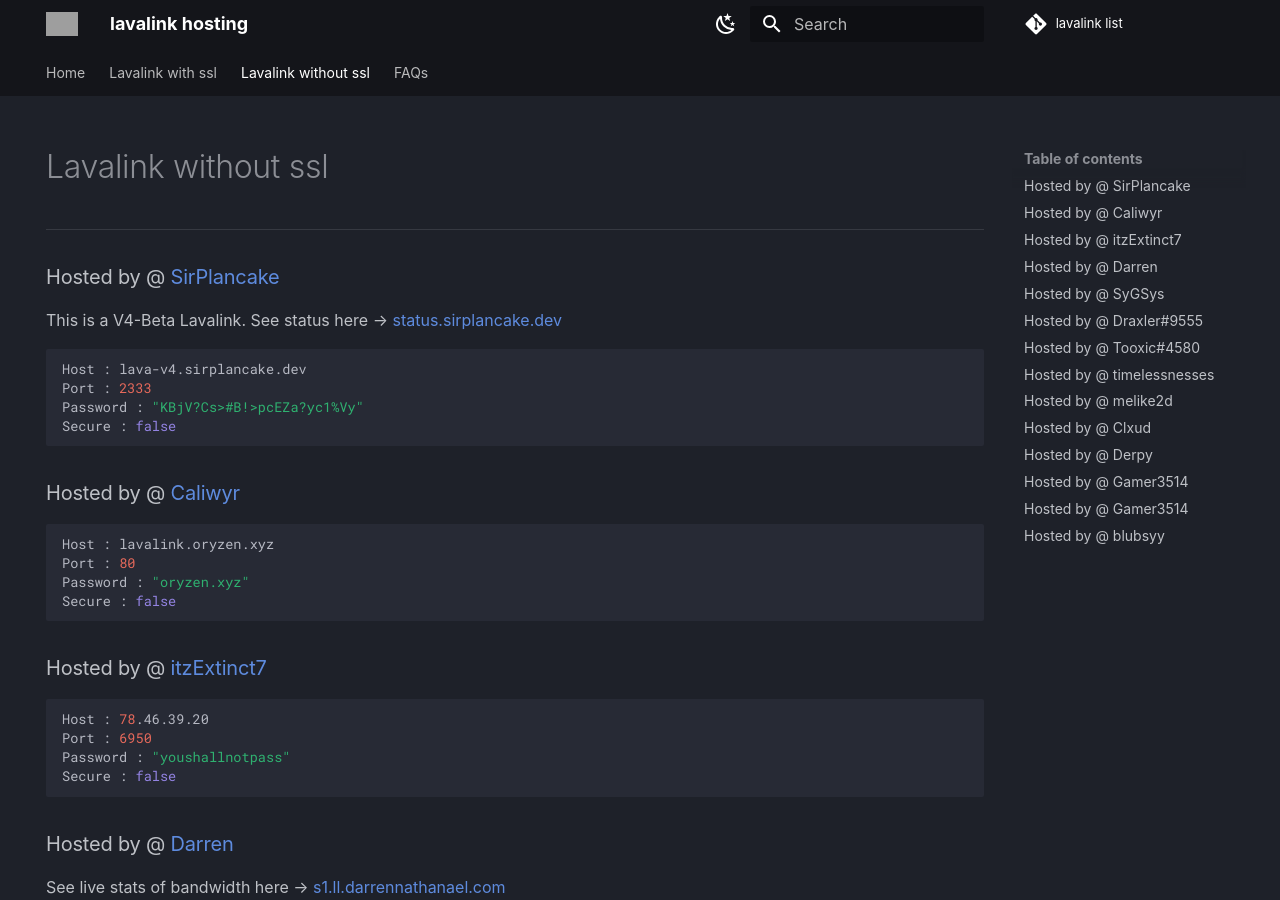
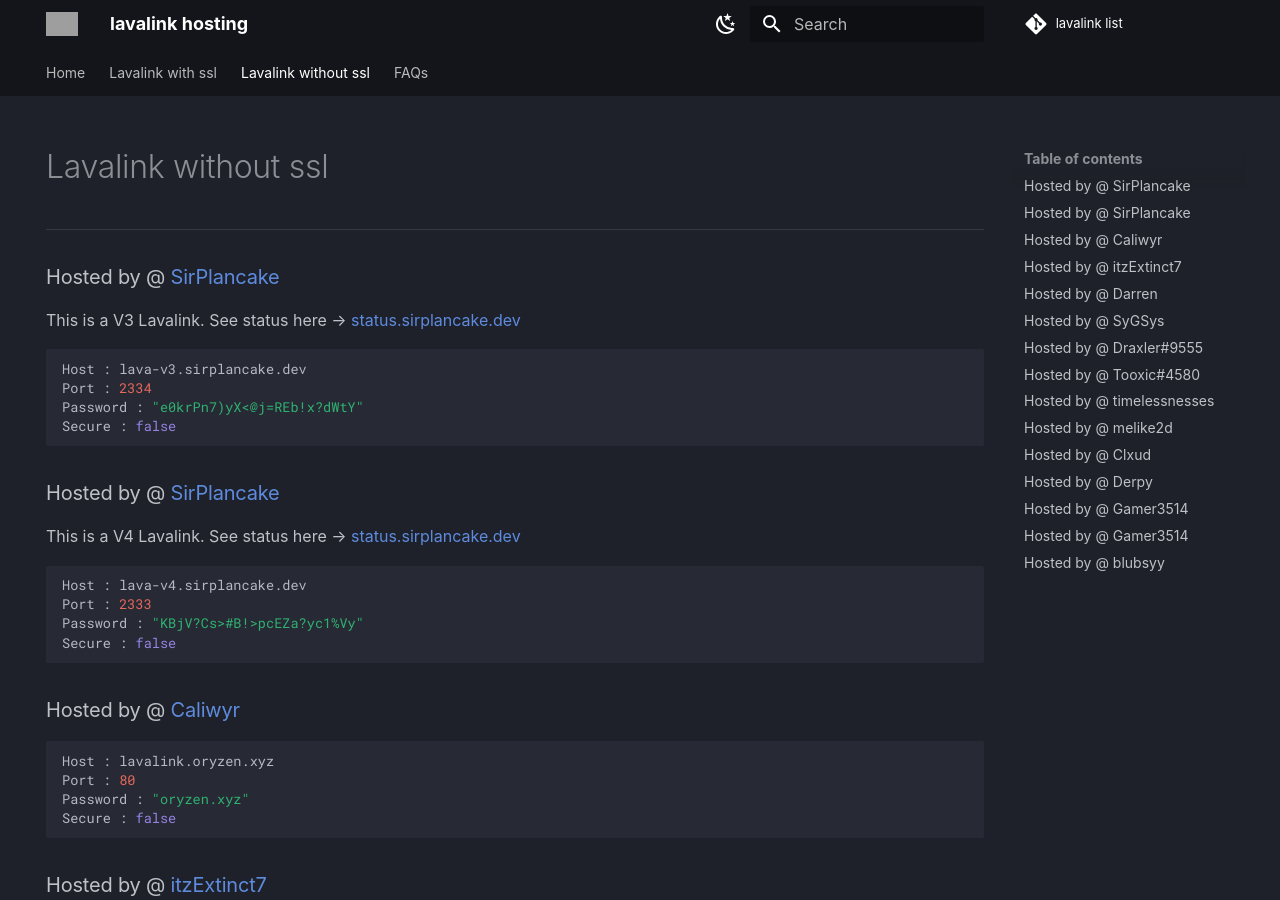
Before and after one commit to DarrenOfficial/lavalink-list, an MkDocs documentation site: the page built from docs/NoSSL/lavalink-without-ssl.md, in a window 1280 px wide and 900 px high. Built offline with MkDocs 1.6.1 and Material for MkDocs 9.7.7, drawn with Linux system fonts in a browser that asks for light colours; comment, search, counter and statistics services are not loaded; a style sheet for code colours, icons or effects is not loaded; grey boxes are pictures that could not be loaded.

Commit message:
Add V3 Lavalink host (#385)

````diff
--- a/docs/NoSSL/lavalink-without-ssl.md
+++ b/docs/NoSSL/lavalink-without-ssl.md
@@ -9,7 +9,16 @@ description: Without SSL should work out of the box!
 ---
 
 ### Hosted by @ [SirPlancake](https://discord.gg/cYAUHdznTJ)
-This is a V4-Beta Lavalink. See status here -> [status.sirplancake.dev](https://status.sirplancake.dev/)
+This is a V3 Lavalink. See status here -> [status.sirplancake.dev](https://status.sirplancake.dev/)
+```bash
+Host : lava-v3.sirplancake.dev
+Port : 2334
+Password : "e0krPn7)yX<@j=REb!x?dWtY"
+Secure : false
+```
+
+### Hosted by @ [SirPlancake](https://discord.gg/cYAUHdznTJ)
+This is a V4 Lavalink. See status here -> [status.sirplancake.dev](https://status.sirplancake.dev/)
 ```bash
 Host : lava-v4.sirplancake.dev
 Port : 2333
````
